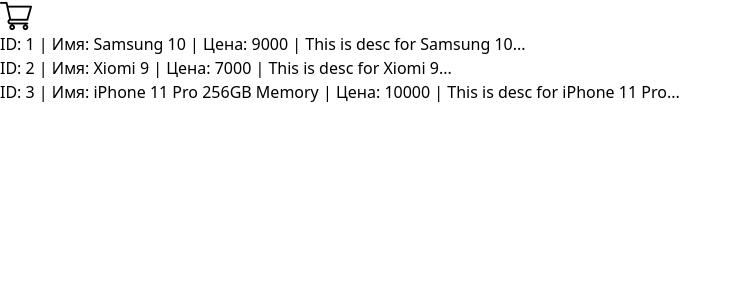
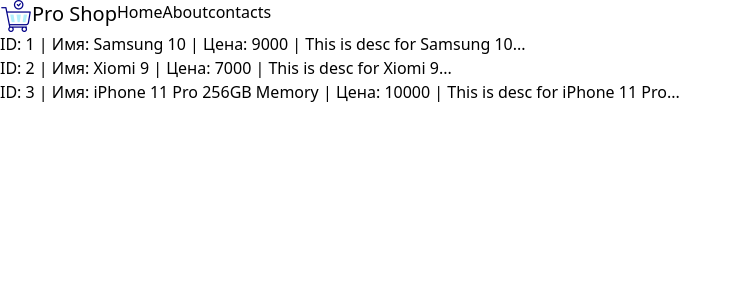
Before and after one commit to ChyngyzTorogeldiev/yt_django4_0_to_pro, a Django app: page /myapp/ in a window 1280 px wide. Shown: the top 300 px of the page, without its empty margins (0-742 px from the left). Run offline with Django 4.2, Linux system fonts and the light colour scheme; data comes from the database, SQL or seed files in the repository.

Commit message:
base template + navbar

```diff
--- a/mysite/myapp/static/myapp/styles.css
+++ b/mysite/myapp/static/myapp/styles.css
@@ -538,6 +538,10 @@ video {
   position: static;
 }
 
+.flex {
+  display: flex;
+}
+
 .h-8 {
   height: 2rem;
 }
@@ -550,3 +554,8 @@ video {
   --tw-bg-opacity: 1;
   background-color: rgb(14 165 233 / var(--tw-bg-opacity));
 }
+
+.text-xl {
+  font-size: 1.25rem;
+  line-height: 1.75rem;
+}
--- /dev/null
+++ b/mysite/myapp/templates/myapp/base.html
@@ -0,0 +1,16 @@
+<!DOCTYPE html>
+{% load static %}
+<html lang="en">
+<head>
+    <meta charset="UTF-8">
+    <meta http-equiv="X-UA-Compatible" content="IE=edge">
+    <meta name="viewport" content="width=device-width, initial-scale=1.0">
+    <link rel="stylesheet" href="{% static 'myapp/styles.css' %}">
+    <title>mysite</title>
+</head>
+<body>
+    {% block content %}
+
+    {% endblock content %}
+</body>
+</html>
--- a/mysite/myapp/templates/myapp/detail.html
+++ /dev/null
@@ -1,3 +0,0 @@
-<h1>
-    This is page for : {{ item.name }}
-</h1>
--- a/mysite/myapp/templates/myapp/index.html
+++ b/mysite/myapp/templates/myapp/index.html
@@ -1,15 +1,21 @@
-{%load static %}
-<html>
-    <haed>
-        <link rel="stylesheet" href="{% static 'myapp/styles.css' %}">
-    </haed>
-    <body>
-    <nav>
-        <div>
-            <div>
-                <div>
+{% extends "myapp/base.html" %}
+{% load static %}
+
+{% block content %}
+    <nav class="bg-white shadow-1g">
+        <div class="max-w-6x1 mx-auto px-4">
+            <div class="flex justify-between">
+                <div class="flex space-x-7">
                     <div>
+                        <a href="#" class="flex items-center px-2 py-4">
                         <img class="h-8 w-8" src="{% static 'myapp/images/shop.png' %}" alt="logo"/>
+                        <span class="text-gray-500 font-semibold text-xl">Pro Shop</span>
+                    </a>
+                    </div>
+                    <div class="items-center flex space-x-1">
+                        <a href="#" class="py-4 px-2 text-gray-500 font-semibold border-b-4 border-green-500">Home</a>
+                        <a href="#" class="py-4 px-2 text-gray-500 font-semibold">About</a>
+                        <a href="#" class="py-4 px-2 text-gray-500 font-semibold">contacts</a>
                     </div>
                 </div>
             </div>
@@ -17,12 +23,10 @@
     </nav>
 
         <h4>
-            <!--<a href="/myapp/hello/{{item.id}}/">-->
             {% for item in items %}
             <a href="{% url 'myapp:detail' item.id %}">
-            ID: {{item.id}} | Имя: {{item.name}} | Цена: {{item.price}} | {{item.description}} <br/>
+            ID: {{item.id}} | Имя: {{item.name}} | Цена: {{item.price}} | {{item.description}} <br>
             </a>
             {% endfor %}
         </h4>
-    </body>
-</html>
+        {% endblock content %}
```
Also changed, not shown: mysite/myapp/static/myapp/images/shop.png, mysite/myapp/templates/myapp/detile.html (added), 5 other files.
